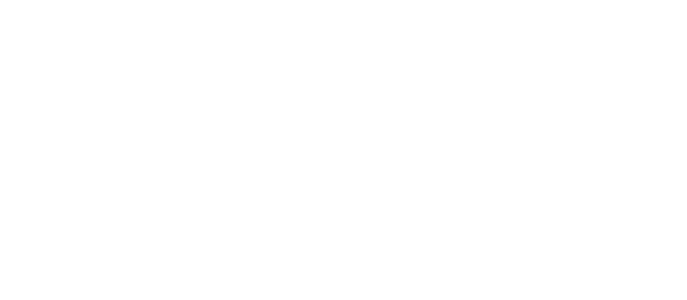
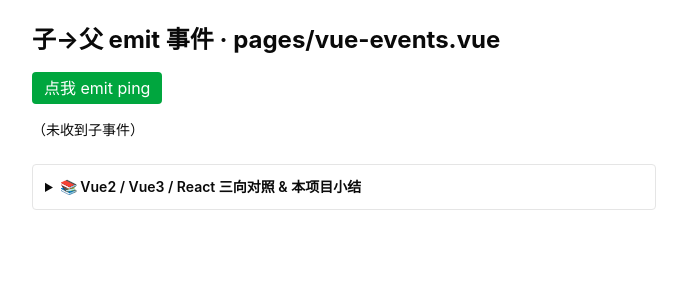
Before and after one commit to 1256807020/social-basic, a Nuxt app: page /vue-events in a window 1280 px wide. Before the commit this address had no page. Shown: the top 300 px of the page, without its empty margins (296-983 px from the left). Built offline with nearby package versions, Linux system fonts and the light colour scheme.

Commit message:
docs(vue-events): Vue3 基础知识点示例（顶部实战定位 + 文末 Vue2/Vue3/React 三向对照）

```diff
--- /dev/null
+++ b/app/pages/vue-events.vue
@@ -0,0 +1,53 @@
+<script setup lang="ts">
+// ───────────────────────────────────────────────────────────
+// 从 Vue2 升级到 Vue3（组件通信篇·子→父）· defineEmits
+// · Vue2：this.$emit('change', val)，父 @change="fn"；
+// · Vue3：defineEmits(['change']) + emit('change', val)，父 @change="fn"；
+// · React 对照：父传 onChagne(props)，子调用 props.onChange(val)。
+// 📌 实战定位：子→父通信【基础必学】；配合 props 完成双向数据流。
+// 🧭 学习模式：🔧固定写法=defineEmits + emit()；👉=练习点（已填）；文末 <details> 有 Vue2/Vue3/React 三向对照。
+// ───────────────────────────────────────────────────────────
+import { ref, defineComponent, h } from 'vue'
+
+const msg = ref('（未收到子事件）')
+
+// 🔧 固定写法：子组件 defineEmits 声明事件，setup 里拿到 emit
+const EmitBtn = defineComponent({
+  emits: ['ping'],
+  setup(_, { emit }) {
+    // 👉 练习：让子组件再 emit 一个带 payload 的 'pong' 事件
+    return () => h('button', { class: 'rounded bg-green-600 px-3 py-1 text-white', onClick: () => emit('ping', Date.now()) }, '点我 emit ping')
+  },
+})
+function onPing(t: number) {
+  msg.value = '收到子事件 @ ' + new Date(t).toLocaleTimeString()
+}
+</script>
+
+<template>
+  <main class="mx-auto max-w-2xl space-y-4 p-6">
+    <h1 class="text-2xl font-bold">子→父 emit 事件 · pages/vue-events.vue</h1>
+    <EmitBtn @ping="onPing" />
+    <p class="text-sm">{{ msg }}</p>
+
+    <details class="mt-6 rounded border p-3 text-sm">
+      <summary class="cursor-pointer font-semibold">📚 Vue2 / Vue3 / React 三向对照 & 本项目小结</summary>
+      <table class="mt-2 w-full border-collapse text-left">
+        <thead>
+          <tr class="border-b">
+            <th class="px-2 py-1">维度</th>
+            <th class="px-2 py-1">Vue2 (Options)</th>
+            <th class="px-2 py-1">Vue3</th>
+            <th class="px-2 py-1">React</th>
+          </tr>
+        </thead>
+        <tbody>
+          <tr class="border-b"><td class="px-2 py-1">子发事件</td><td class="px-2 py-1">this.$emit('x', v)</td><td class="px-2 py-1">emit('x', v)</td><td class="px-2 py-1">props.onX(v)</td></tr>
+          <tr class="border-b"><td class="px-2 py-1">父监听</td><td class="px-2 py-1">@x="fn"</td><td class="px-2 py-1">@x="fn"</td><td class="px-2 py-1">onX={fn}</td></tr>
+          <tr class="border-b"><td class="px-2 py-1">声明</td><td class="px-2 py-1">（无，约定俗成）</td><td class="px-2 py-1">defineEmits(['x'])</td><td class="px-2 py-1">props 类型标注</td></tr>
+        </tbody>
+      </table>
+      <p class="mt-2 text-gray-500">📝 小结：子组件用 emit 把动作/数据抛给父，父用 @事件 监听；这是 Vue 父子通信的另一半（props 是父→子）。</p>
+    </details>
+  </main>
+</template>
```
